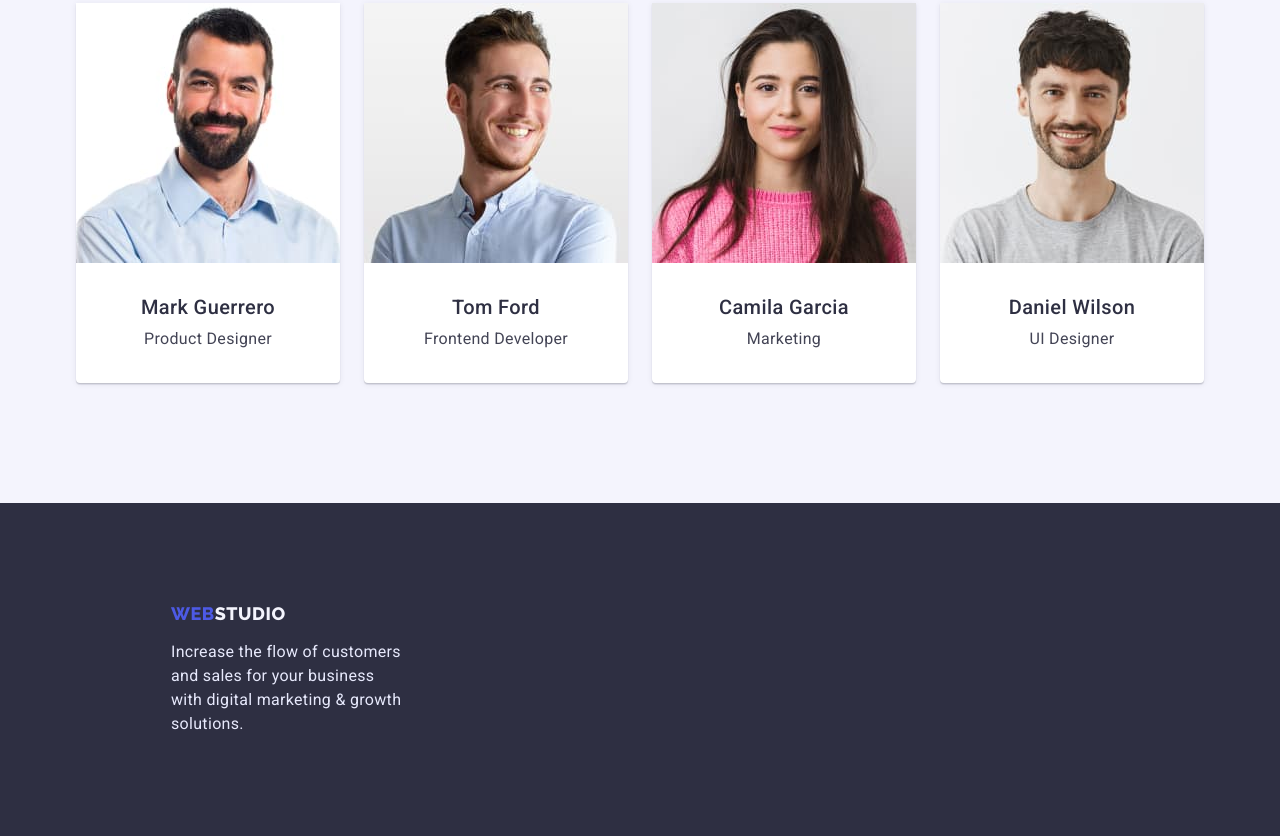
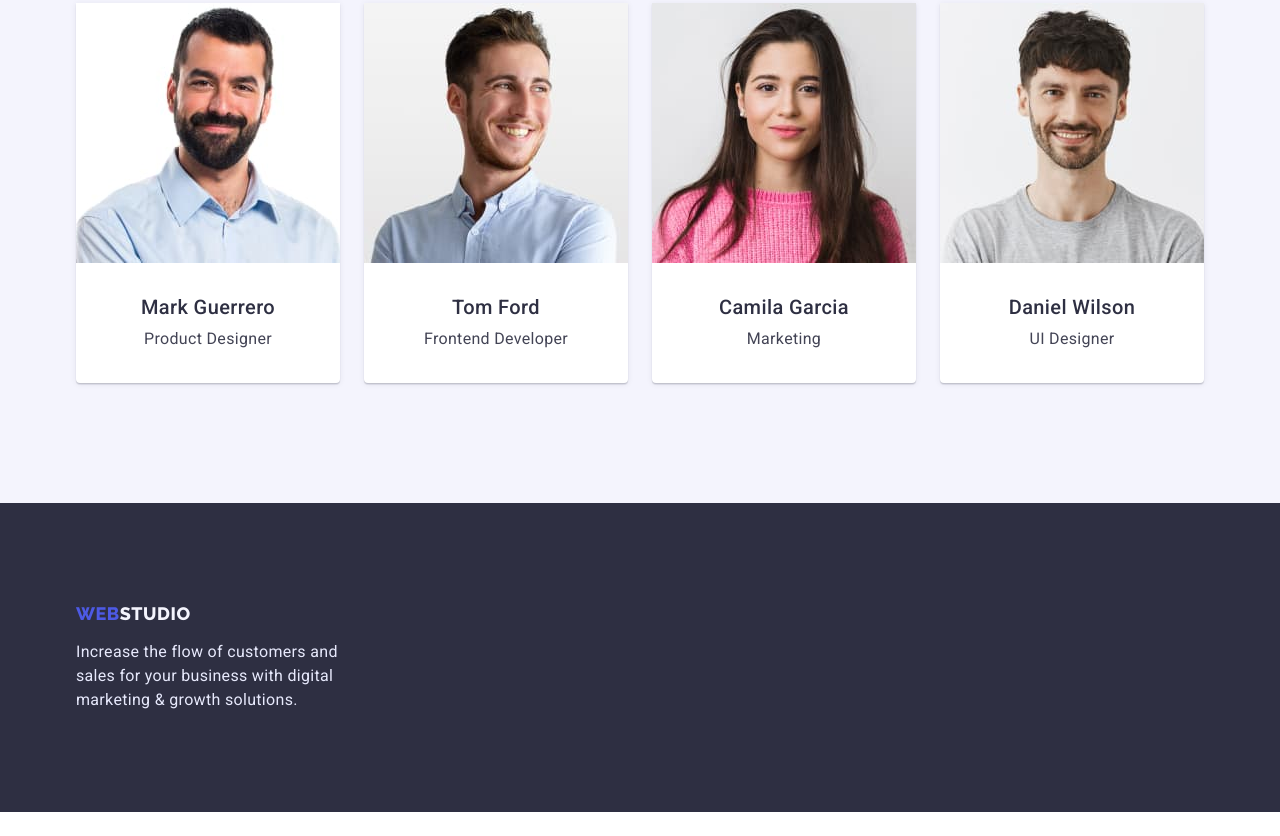
Before and after one commit to KaterynaBalashova/goit-markup-hw-03, a plain HTML site: page index.html in a window 1280 px wide. Shown: the part 1802-2638 px from the top of the page. After the commit the page ends 2614 px from the top, so only its background shows below. Drawn offline with nearby package versions, Linux system fonts and the light colour scheme.

Commit message:
Corrections-footer

```diff
--- a/css/styles.css
+++ b/css/styles.css
@@ -210,7 +210,7 @@ body {
 }
 
 .feature-item {
-    width: calc((100%-72px)/4);
+    width: calc((100% - 72px)/4);
 }
 
 .feature-title {
@@ -264,7 +264,7 @@ body {
     background: var(--color-white);
     box-shadow: 0px 1px 6px rgba(46, 47, 66, 0.08), 0px 1px 1px rgba(46, 47, 66, 0.16), 0px 2px 1px rgba(46, 47, 66, 0.08);
     border-radius: 0px 0px 4px 4px;
-    width: calc((100%-72px)/4);
+    width: calc((100% - 72px)/4);
 }
 
 .card-content {
@@ -298,9 +298,8 @@ body {
     padding-bottom: 100px;
 }
 
-.footer-container {
+.footer-content {
     width: 264px;
-    margin-left: 156px;
 }
 
 .footer-logo {
--- a/index.html
+++ b/index.html
@@ -125,8 +125,10 @@
 <!-- FOOTER -->
     <footer class="page-footer">
         <div class="container footer-container">
-            <a class="logo footer-logo link" href="./index.html">Web<span class="accent-footer">Studio</span></a>
-            <p class="footer-text">Increase the flow of customers and sales for your business with digital marketing & growth solutions.</p>
+            <div class="footer-content">
+                <a class="logo footer-logo link" href="./index.html">Web<span class="accent-footer">Studio</span></a>
+                <p class="footer-text">Increase the flow of customers and sales for your business with digital marketing & growth solutions.</p>
+            </div>
         </div>
     </footer>
 </body>
```
Also changed, not shown: portfolio.html (+4 -2 lines).
